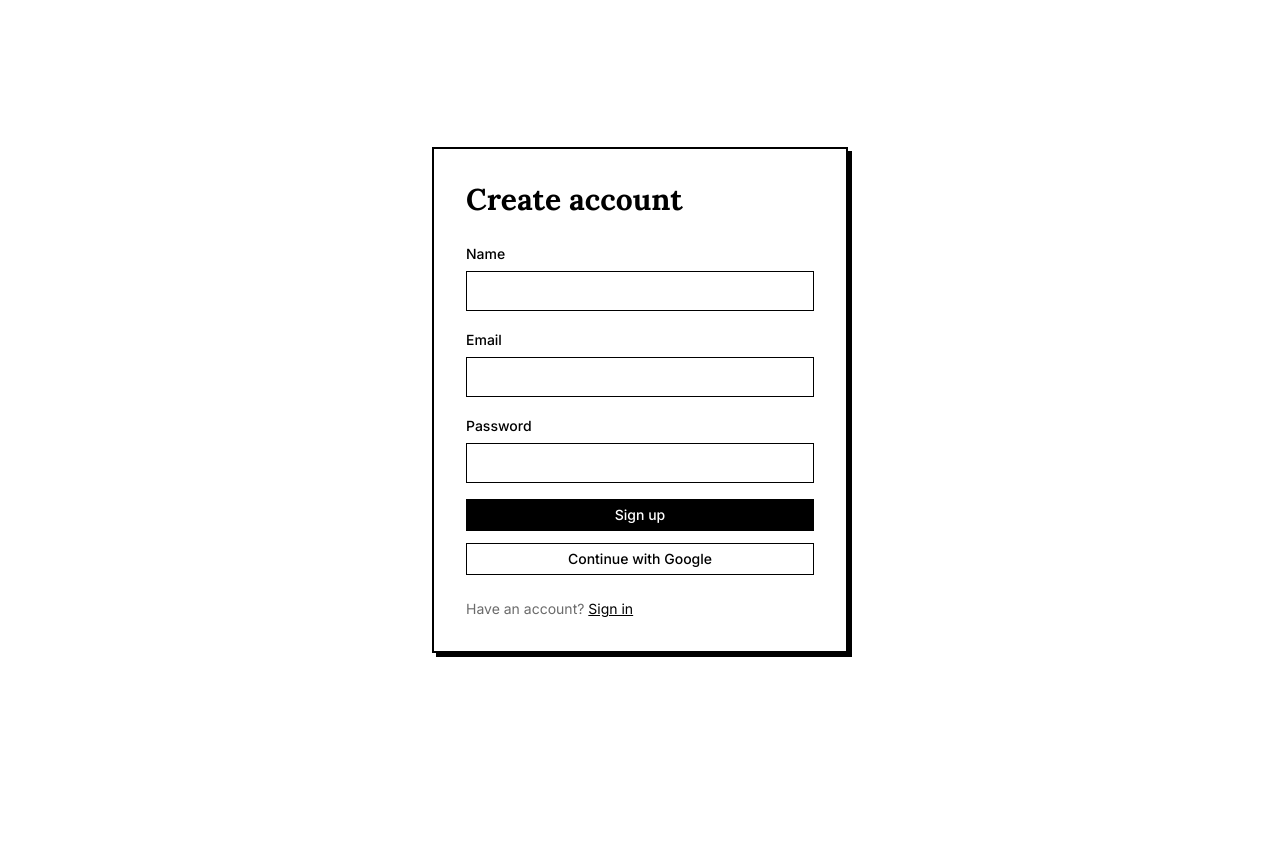
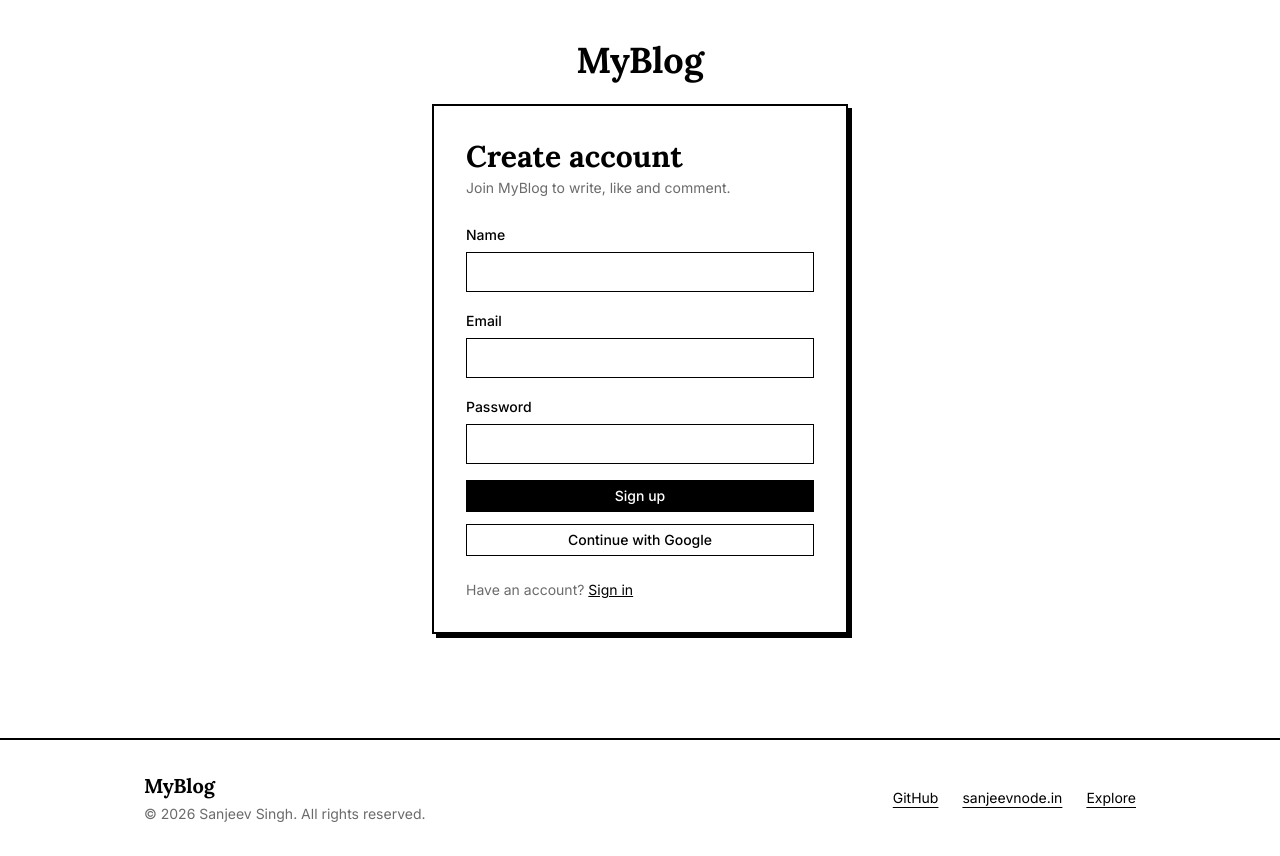
Before and after one commit to sanjeevnode/myblog, a Next.js app: page /signup in a window 1280 px wide. Before the commit the page ends 800 px from the top, so only its background shows below. Built offline with nearby package versions, Linux system fonts and the light colour scheme; no server answers.

Commit message:
Add site footer and auth-page branding
Footer with GitHub, sanjeevnode.in and copyright pinned to the page bottom;
MyBlog wordmark and tagline on the sign-in/sign-up panels.

```diff
--- a/src/app/layout.tsx
+++ b/src/app/layout.tsx
@@ -3,6 +3,7 @@ import "./globals.css";
 import { Inter, Lora } from "next/font/google";
 import { cn } from "@/lib/utils";
 import { Toaster } from "@/components/ui/sonner";
+import { SiteFooter } from "@/components/layout/site-footer";
 
 const inter = Inter({ subsets: ["latin"], variable: "--font-sans" });
 const lora = Lora({ subsets: ["latin"], variable: "--font-lora", weight: ["400", "500", "600", "700"] });
@@ -19,8 +20,9 @@ export default function RootLayout({
 }>) {
   return (
     <html lang="en" className={cn("font-sans", inter.variable, lora.variable)}>
-      <body className="antialiased">
-        {children}
+      <body className="flex min-h-screen flex-col antialiased">
+        <div className="flex-1">{children}</div>
+        <SiteFooter />
         <Toaster />
       </body>
     </html>
--- a/src/components/auth/auth-form.tsx
+++ b/src/components/auth/auth-form.tsx
@@ -69,11 +69,19 @@ export function AuthForm({ mode }: { mode: "login" | "signup" }) {
   }
 
   return (
-    <main className="mx-auto flex min-h-screen max-w-md flex-col justify-center px-4">
+    <main className="mx-auto flex min-h-[80vh] max-w-md flex-col justify-center px-4 py-10">
+      <Link href="/" className="mb-6 self-center font-heading text-4xl font-bold">
+        MyBlog
+      </Link>
       <Panel className="p-8">
         <h1 className="text-3xl font-bold">
           {mode === "login" ? "Sign in" : "Create account"}
         </h1>
+        <p className="mt-1 text-sm text-muted-foreground">
+          {mode === "login"
+            ? "Welcome back to MyBlog."
+            : "Join MyBlog to write, like and comment."}
+        </p>
         <form onSubmit={submit} className="mt-6 space-y-4">
           {mode === "signup" && (
             <div className="space-y-1.5">
--- /dev/null
+++ b/src/components/layout/site-footer.tsx
@@ -0,0 +1,40 @@
+import Link from "next/link";
+
+export function SiteFooter() {
+  return (
+    <footer className="mt-16 border-t-2 border-border">
+      <div className="mx-auto flex max-w-5xl flex-col gap-4 px-4 py-8 sm:flex-row sm:items-center sm:justify-between">
+        <div>
+          <p className="font-heading text-xl font-bold">MyBlog</p>
+          <p className="mt-1 text-sm text-muted-foreground">
+            © {new Date().getFullYear()} Sanjeev Singh. All rights reserved.
+          </p>
+        </div>
+        <nav className="flex flex-wrap gap-x-6 gap-y-2 text-sm">
+          <a
+            href="https://github.com/sanjeevnode"
+            target="_blank"
+            rel="noopener noreferrer"
+            className="underline underline-offset-4 hover:bg-primary hover:text-primary-foreground"
+          >
+            GitHub
+          </a>
+          <a
+            href="https://sanjeevnode.in"
+            target="_blank"
+            rel="noopener noreferrer"
+            className="underline underline-offset-4 hover:bg-primary hover:text-primary-foreground"
+          >
+            sanjeevnode.in
+          </a>
+          <Link
+            href="/explore"
+            className="underline underline-offset-4 hover:bg-primary hover:text-primary-foreground"
+          >
+            Explore
+          </Link>
+        </nav>
+      </div>
+    </footer>
+  );
+}
```
